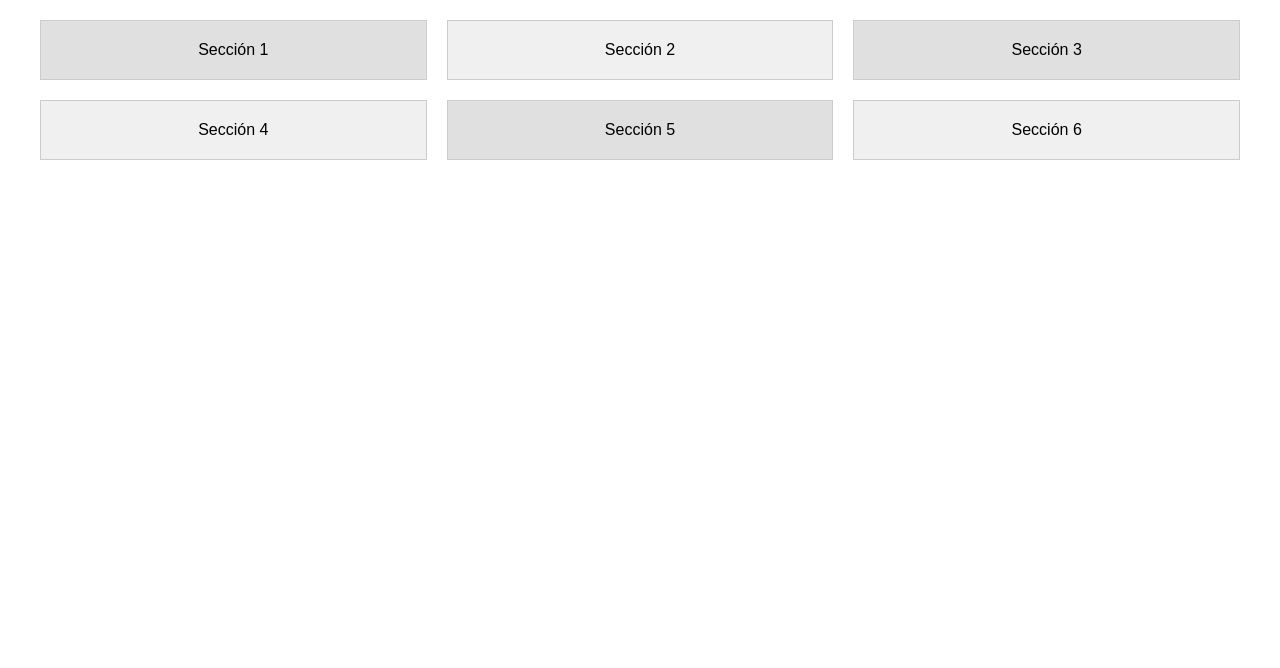
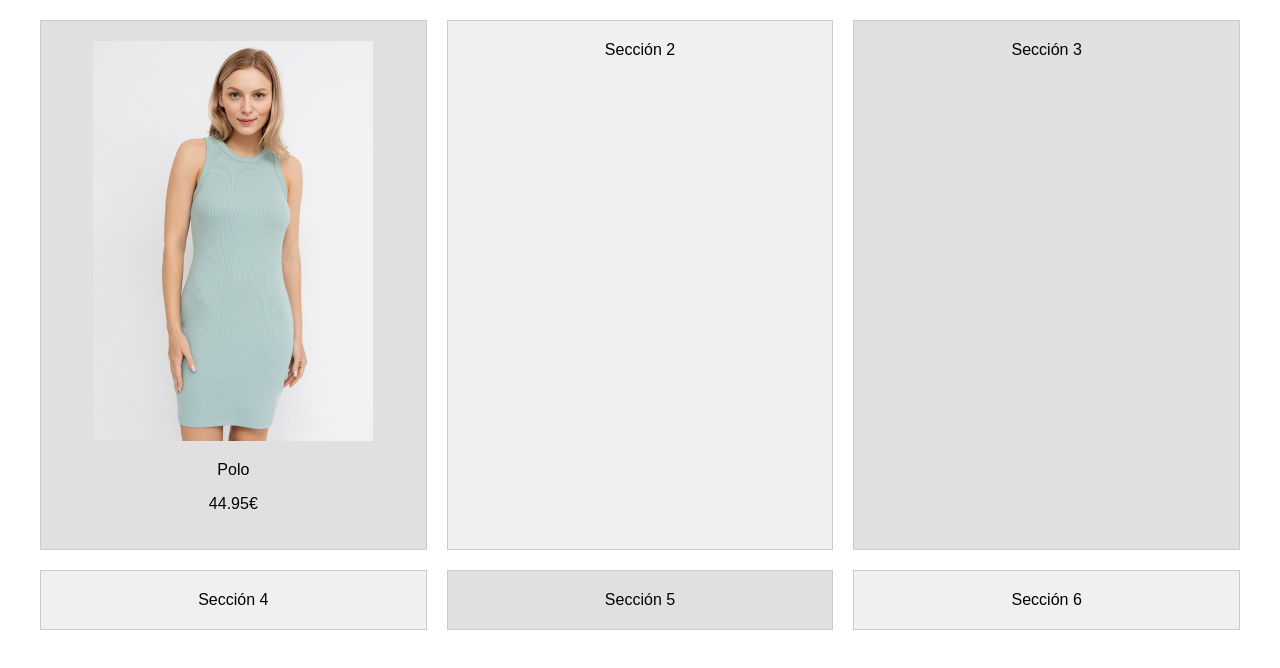
Before and after one commit to CesarDavidMorenR/LaboratorioHTML, a plain HTML site: page index.html in a window 1280 px wide. Drawn offline with Linux system fonts and the light colour scheme.

Commit message:
Adding first image

```diff
--- a/index.html
+++ b/index.html
@@ -9,8 +9,14 @@
   <body>
     <div class="container">
       <!-- Secciones de la parte de arriba -->
-      <div class="section">Sección 1</div>
+      <div class="section">
+        <img src="./assets/img/image-3.jpg" alt="chica con vestido azul" />
+        <p>Polo</p>
+        <p>44.95€</p>
+      </div>
+
       <div class="section">Sección 2</div>
+
       <div class="section">Sección 3</div>
 
       <!-- Secciones de la parte de abajo -->
```
